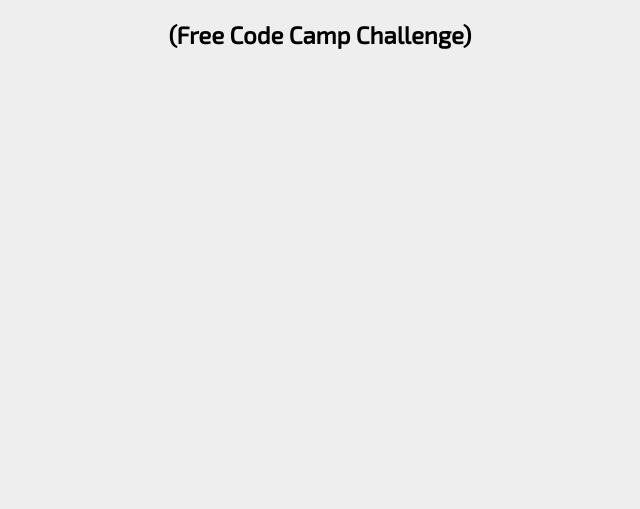
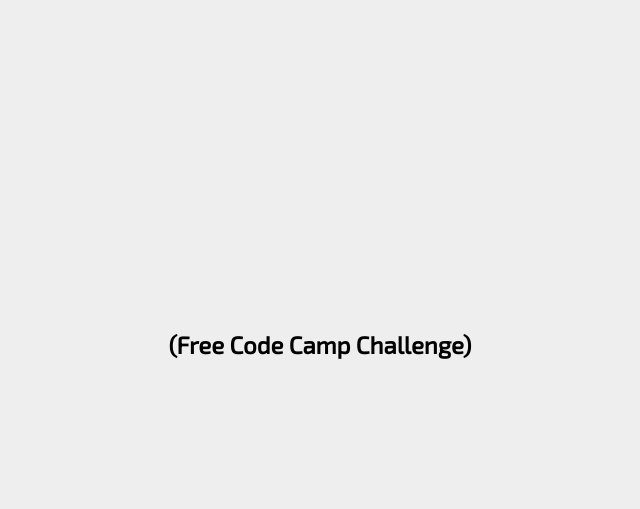
Before and after one commit to Druscka/weather-app-FCC, a plain HTML site: page index.html in a window 1280 px wide. Shown: the whole page, without its empty margins (320-960 px from the left). Drawn offline with nearby package versions, Linux system fonts and the light colour scheme; some icons are missing.

Commit message:
Re-arranging everything
Re-arranging everything on the center of the page.

```diff
--- a/css/style.css
+++ b/css/style.css
@@ -4,12 +4,16 @@ body {
   background: #EEE;
 }
 
-p {
-  margin: 35 0 0 0;
+a {
+  text-decoration:none;
 }
 
-a {
-  text-decoration:none;
+.wrap {
+  height:100vh;
+  display:flex;
+  flex-direction: column;
+  justify-content: center;
+  align-items: center;
 }
 
 #content {
--- a/index.html
+++ b/index.html
@@ -11,6 +11,7 @@
     <script type="text/javascript" src="js/script.js"></script>
   </head>
   <body>
+    <div class="wrap">
       <div id='content'>
         <h2>(Free Code Camp Challenge)</h2>
         <p>
@@ -22,5 +23,6 @@
         <p id="desc"></p>
         <i class="wi"></i>
       </div>
+    </div>
   </body>
 </html>
```
Lines whose indentation alone changed are shown as unchanged.
